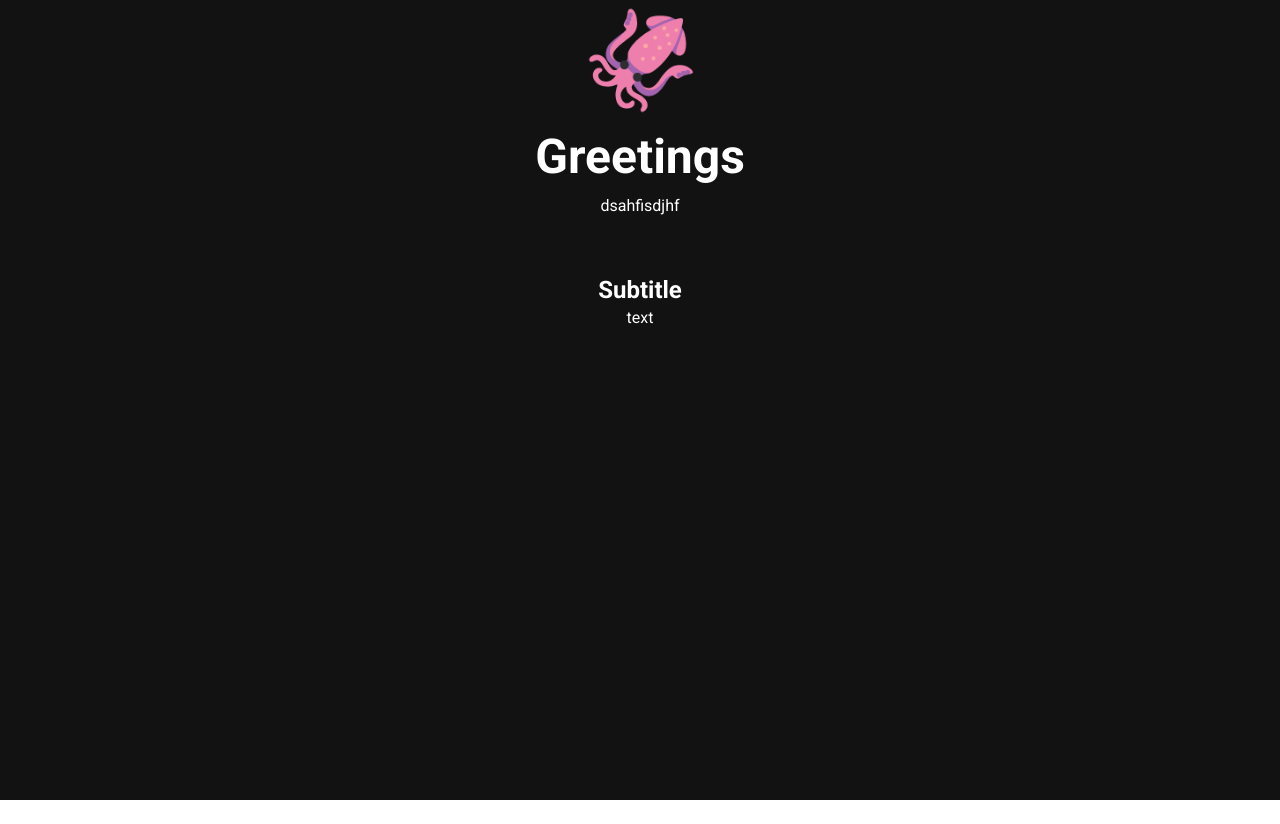
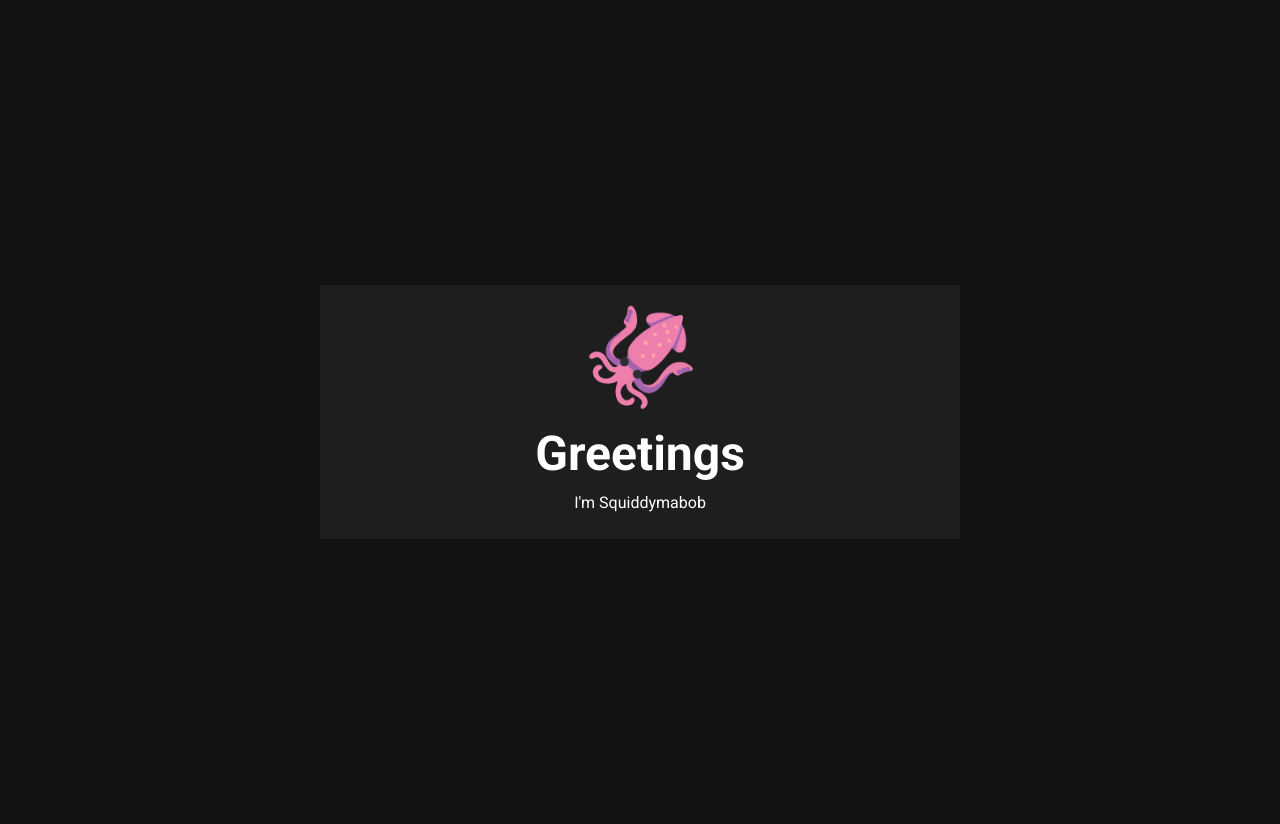
Before and after one commit to Squiddymabob/personal-website, a Vue app: page / in a window 1280 px wide. Before the commit the page ends 800 px from the top, so only its background shows below. Built offline with nearby package versions, Linux system fonts and the light colour scheme.

Commit message:
basic home page

```diff
--- a/src/components/HelloWorld.vue
+++ b/src/components/HelloWorld.vue
@@ -1,20 +1,16 @@
 <template>
-  <v-container>
-    <v-row class="text-center">
-      <v-col cols="12 display-4">🦑</v-col>
-
-      <v-col class="mb-4">
-        <h1 class="display-2 font-weight-bold mb-3">Greetings</h1>
-
-        <p class="subheading font-weight-regular">
-            dsahfisdjhf
-        </p>
-      </v-col>
-
-      <v-col class="mb-5" cols="12">
-        <h2 class="headline font-weight-bold mb-3">Subtitle</h2>
-
-        <v-row justify="center">text</v-row>
+  <v-container fill-height fluid pl-0 pr-0>
+    <v-row align="center" justify="center" style="height:100vh" no-gutters dense>
+      <v-col cols="12" lg="6" md="6">
+        <v-card flat tile class="pa-6">
+          <v-row class="text-center">
+            <v-col cols="12 display-4">🦑</v-col>
+            <v-col>
+              <h1 class="display-2 font-weight-bold mb-3">Greetings</h1>
+              <div class="subheading font-weight-regular">I'm Squiddymabob</div>
+            </v-col>
+          </v-row>
+        </v-card>
       </v-col>
     </v-row>
   </v-container>
```
